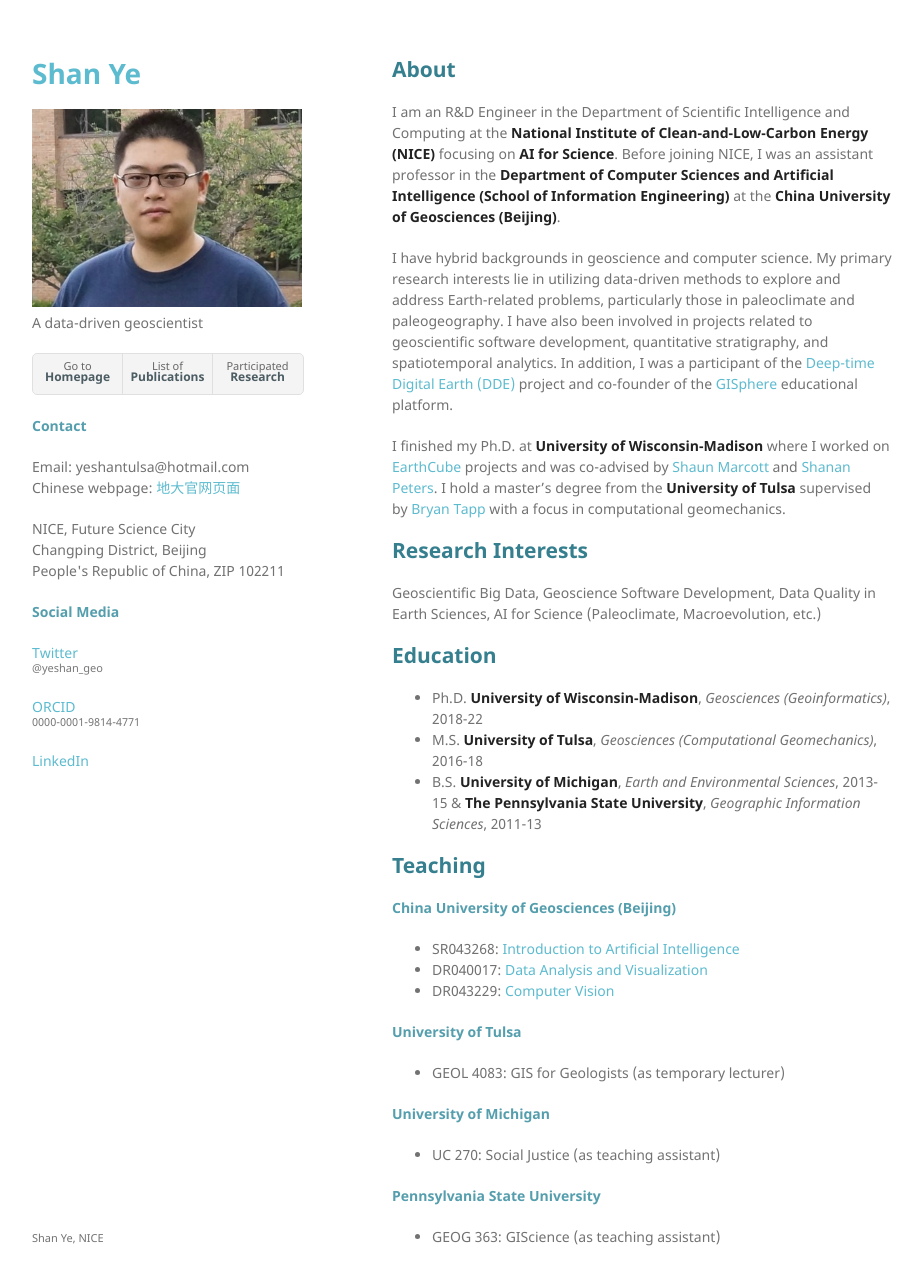
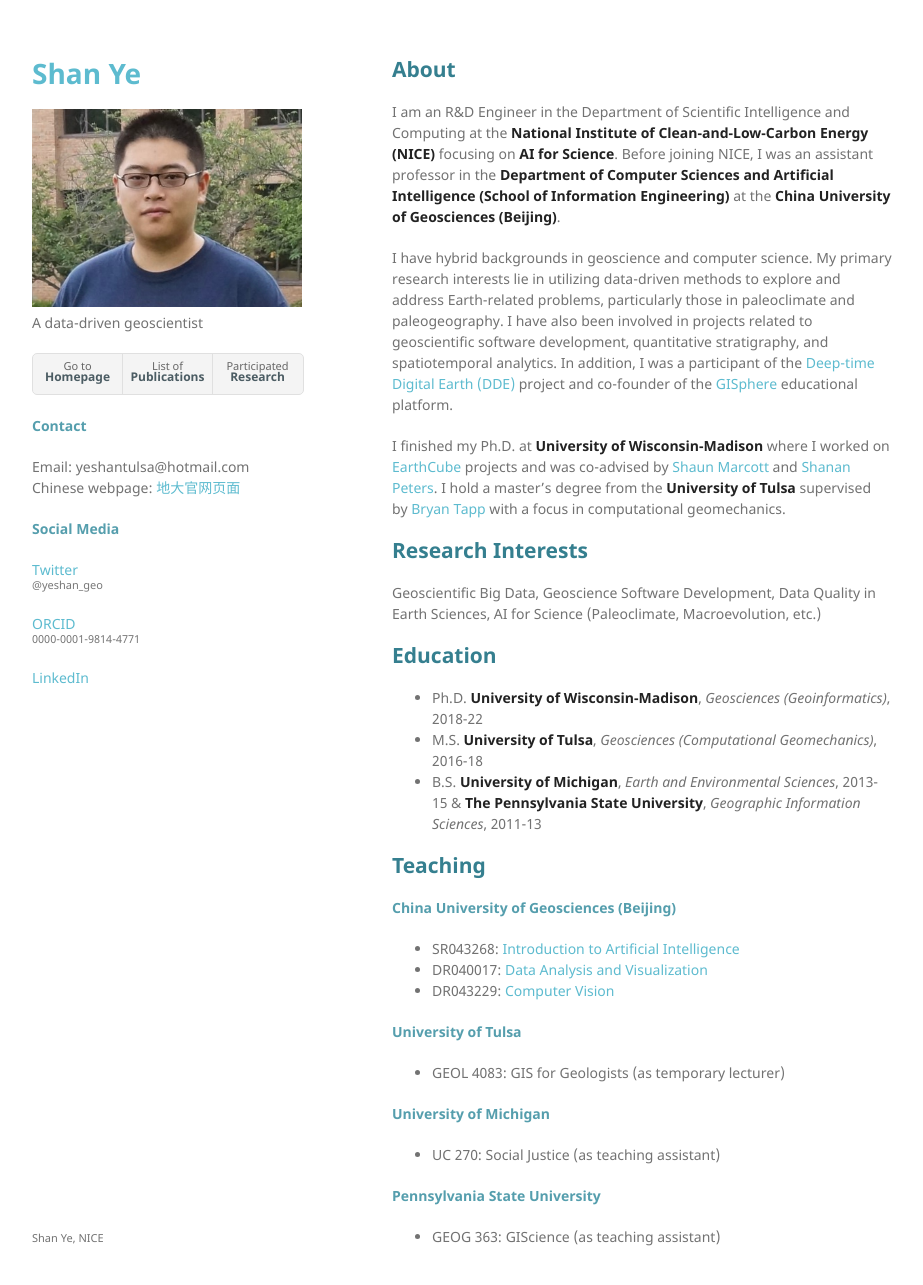
Before and after one commit to yeshan-geo/yeshan-geo.github.io, a Jekyll site: the page built from index.md, in a window 1280 px wide and 1317 px high. Shown: the top 1285 px of the window, without its empty margins (178-1101 px from the left). Built offline with Jekyll 4.4.1, drawn with Linux system fonts in a browser that asks for light colours; our own code applies the rules of GitHub Pages for plain Markdown files.

Commit message:
Update default.html

```diff
--- a/_layouts/default.html
+++ b/_layouts/default.html
@@ -34,7 +34,7 @@
 
         <h4>Contact</h4>
         <p class="view">Email: yeshantulsa@hotmail.com<br>Chinese webpage: <a class href="https://scholar.cugb.edu.cn/scholar/scholarDetail/2946.shtml">地大官网页面</a></p>
-        <p class="view">NICE, Future Science City<br>Changping District, Beijing<br>People's Republic of China, ZIP 102211</p>
+
 
         <h4>Social Media</h4>
         <p class="view"><a href="https://twitter.com/yeshan_geo">Twitter <small>@yeshan_geo</small></a></p>
```
